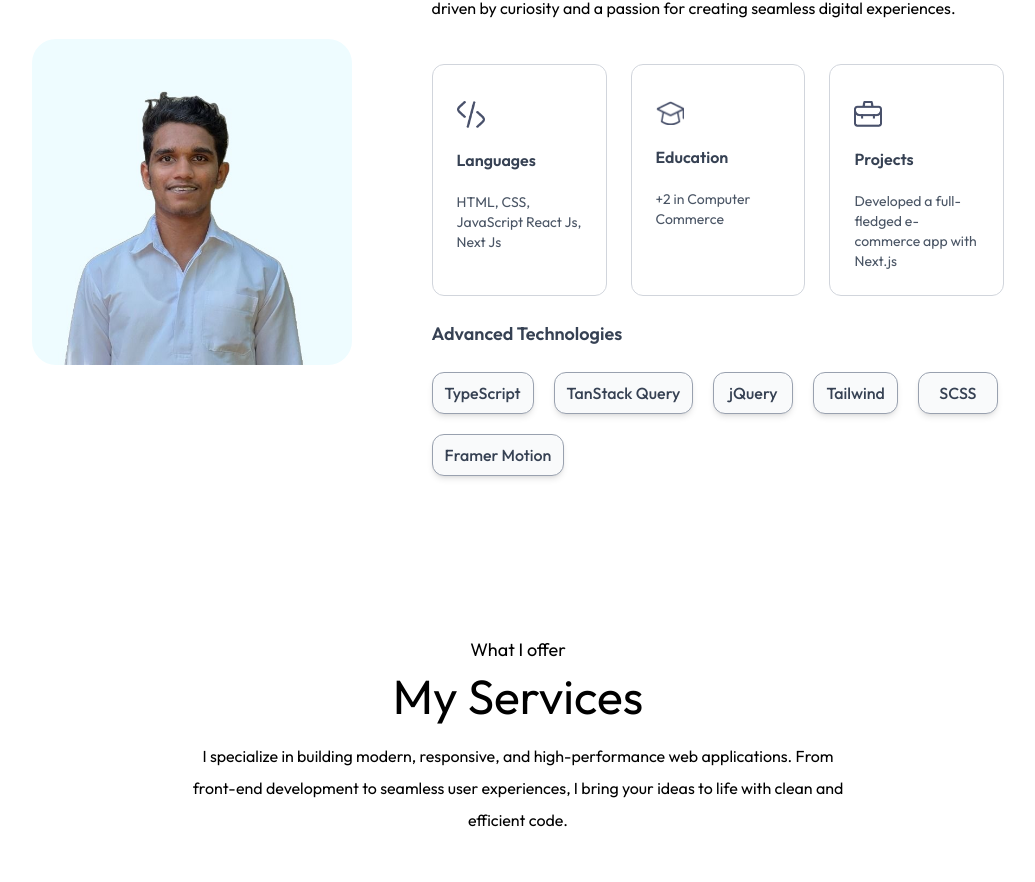
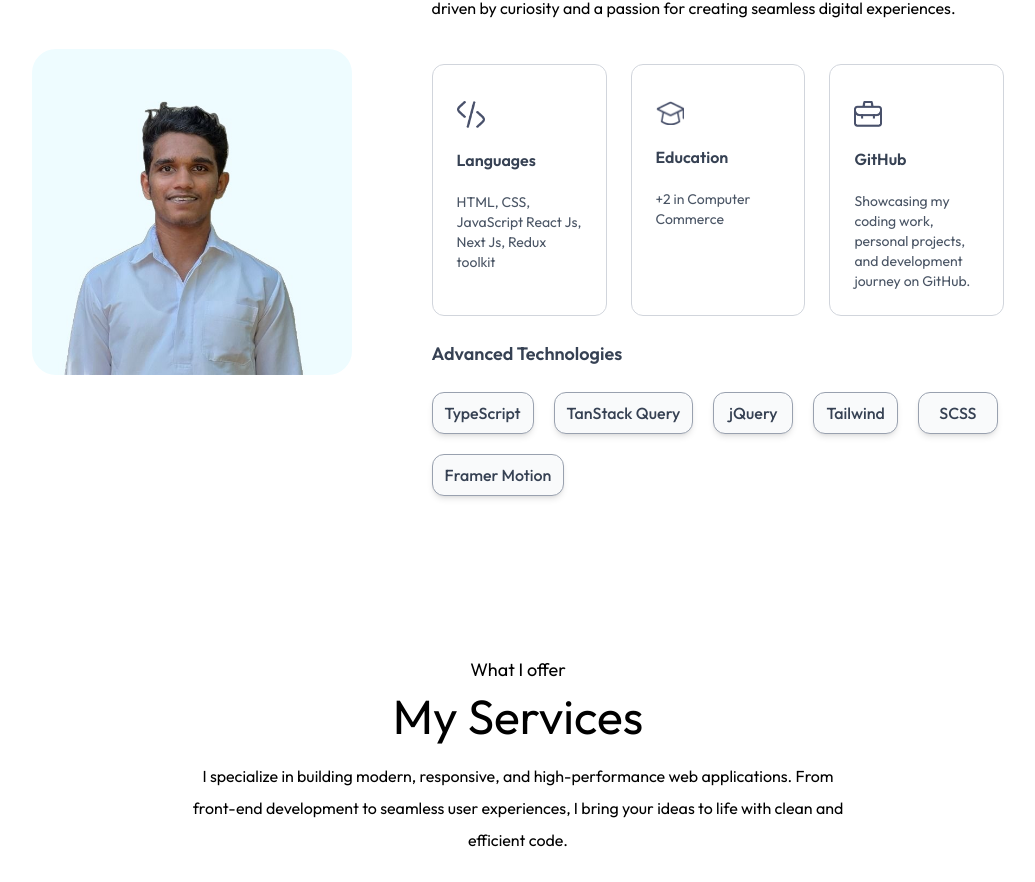
Before and after one commit to navaskm/Portfolio, a Next.js app: page / in a window 1280 px wide. Shown: the part 1076-1958 px from the top of the page, without its empty margins (122-1157 px from the left). Built offline with nearby package versions, Linux system fonts and the light colour scheme; a web font is replaced by a local one.

Commit message:
change project to GitHub

```diff
--- a/assets/assets.js
+++ b/assets/assets.js
@@ -103,9 +103,9 @@
 ];
 
 export const infoList = [
-    { icon: assets.code_icon, iconDark: assets.code_icon_dark, title: 'Languages', description: 'HTML, CSS, JavaScript React Js, Next Js' },
+    { icon: assets.code_icon, iconDark: assets.code_icon_dark, title: 'Languages', description: 'HTML, CSS, JavaScript React Js, Next Js, Redux toolkit' },
     { icon: assets.edu_icon, iconDark: assets.edu_icon_dark, title: 'Education', description: '+2 in Computer Commerce' },
-    { icon: assets.project_icon, iconDark: assets.project_icon_dark, title: 'Projects', description: 'Developed a full-fledged e-commerce app with Next.js' }
+    { icon: assets.project_icon, iconDark: assets.project_icon_dark, title: 'GitHub', description: 'Showcasing my coding work, personal projects, and development journey on GitHub.' }
 ];
 
 export const advancedLanguage = [
--- a/src/app/components/About.tsx
+++ b/src/app/components/About.tsx
@@ -8,8 +8,8 @@
   const { resolvedTheme } = useTheme() as { resolvedTheme: 'dark' | 'light' };
 
   const handleProject = (title:string)=>{
-    if(title === 'Projects'){
-      window.open("https://e-commerce-app-henna-nu.vercel.app/","_blank")
+    if(title === 'GitHub'){
+      window.open("https://github.com/navaskm","_blank")
     }
   }
 
```
